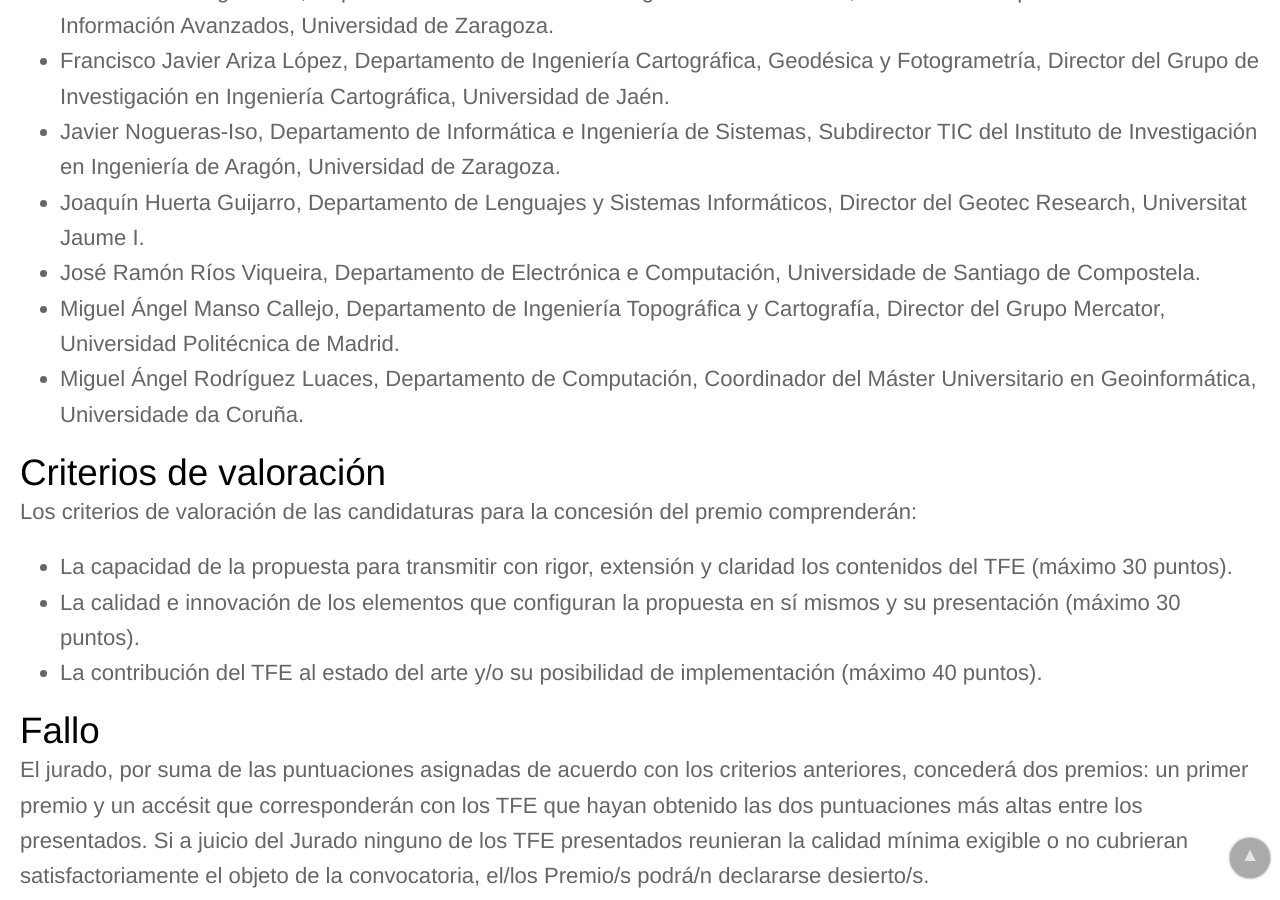
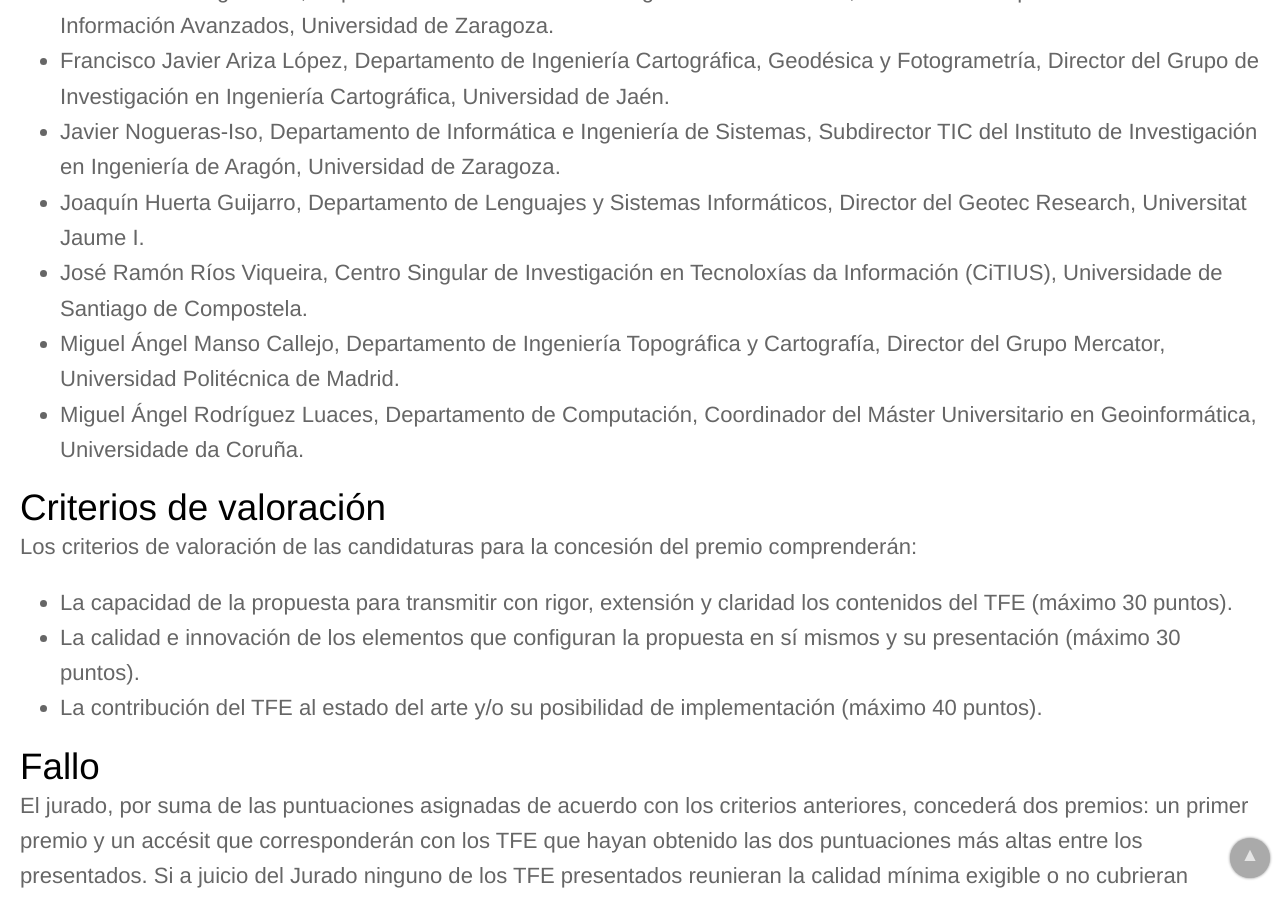
Before and after one commit to IAAA-Lab/IAAA-Lab.github.io, a Jekyll site: the page built from _posts/2019-02-15-tercera-ed-premios-pedro-muro-tfe.md, in a window 1280 px wide and 900 px high, scrolled down 1852 px. Built offline with Jekyll 4.4.1, drawn with Linux system fonts in a browser that asks for light colours.

Commit message:
Corregida una filiación en el último post.

```diff
--- a/_posts/2019-02-15-tercera-ed-premios-pedro-muro-tfe.md
+++ b/_posts/2019-02-15-tercera-ed-premios-pedro-muro-tfe.md
@@ -32,7 +32,7 @@
 - Francisco Javier Ariza López, Departamento de Ingeniería Cartográfica, Geodésica y Fotogrametría, Director del Grupo de Investigación en Ingeniería Cartográfica, Universidad de Jaén.
 - Javier Nogueras-Iso, Departamento de Informática e Ingeniería de Sistemas, Subdirector TIC del Instituto de Investigación en Ingeniería de Aragón, Universidad de Zaragoza.
 - Joaquín Huerta Guijarro, Departamento de Lenguajes y Sistemas Informáticos, Director del Geotec Research, Universitat Jaume I.
-- José Ramón Ríos Viqueira, Departamento de Electrónica e Computación, Universidade de Santiago de Compostela.
+- José Ramón Ríos Viqueira, Centro Singular de Investigación en Tecnoloxías da Información (CiTIUS), Universidade de Santiago de Compostela.
 - Miguel Ángel Manso Callejo, Departamento de Ingeniería Topográfica y Cartografía, Director del Grupo Mercator, Universidad Politécnica de Madrid.
 - Miguel Ángel Rodríguez Luaces, Departamento de Computación, Coordinador del Máster Universitario en Geoinformática, Universidade da Coruña.
 
```
